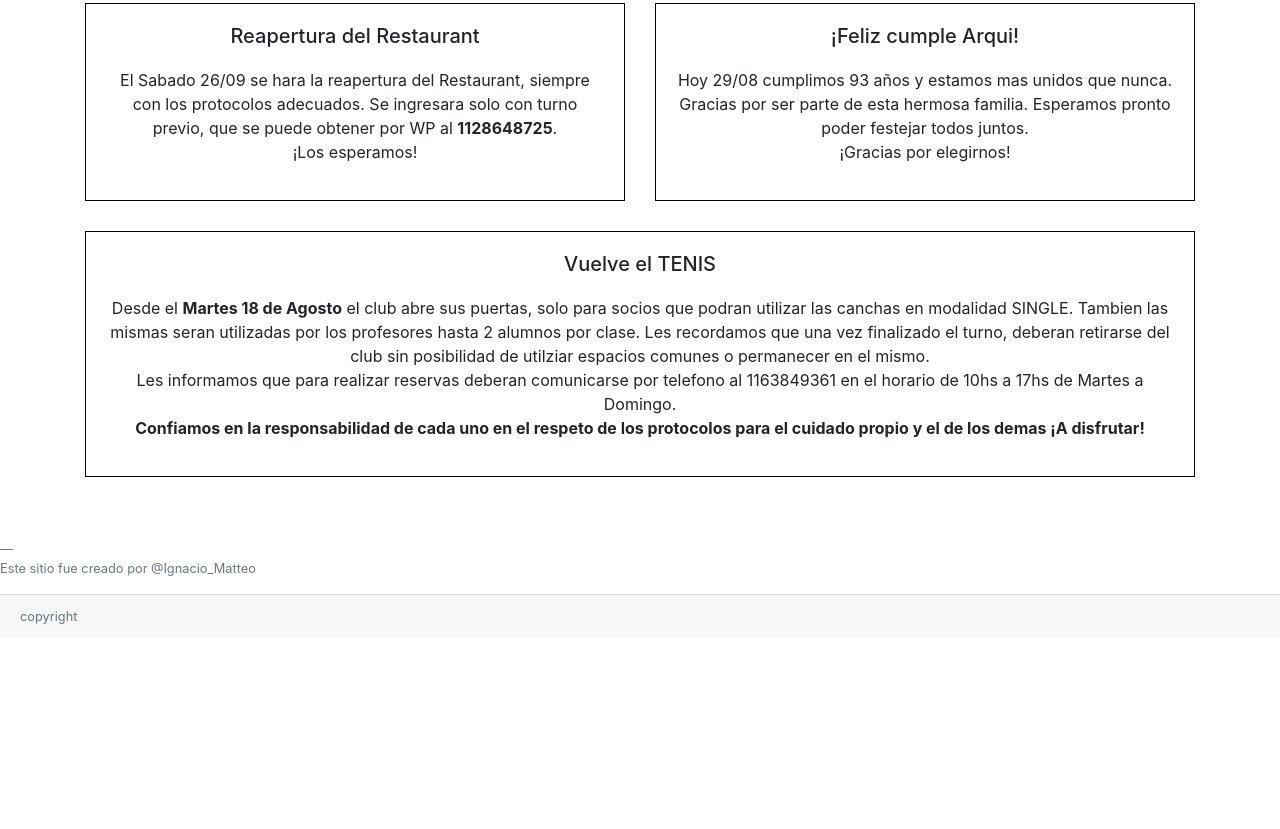
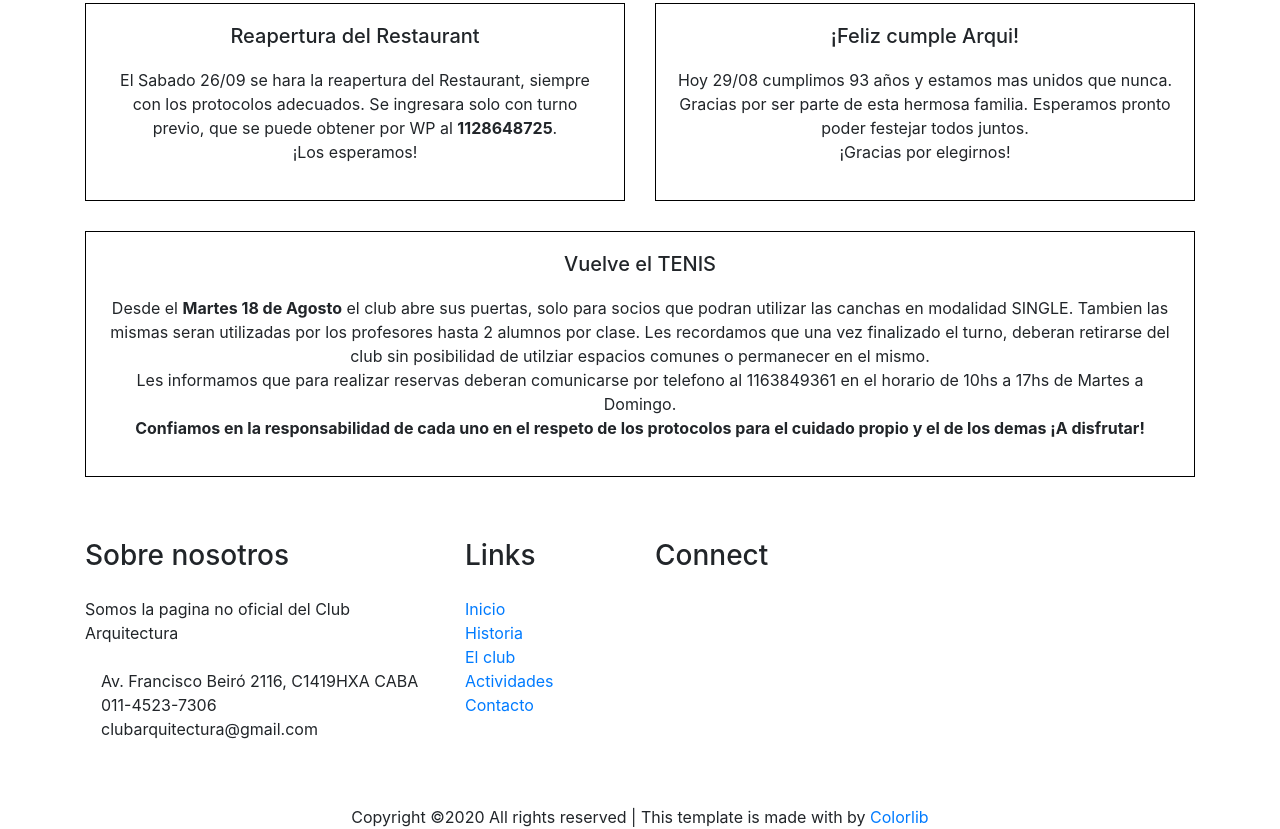
Before and after one commit to IgnacioMatteo/arquitectura-tpfinal, a plain HTML site: page index.html in a window 1280 px wide. Shown: the part 634-1463 px from the top of the page. Before the commit the page ends 1272 px from the top, so only its background shows below. Drawn offline with nearby package versions, Linux system fonts and the light colour scheme.

Commit message:
creacion del footer

```diff
--- a/index.html
+++ b/index.html
@@ -33,11 +33,7 @@
                             <a class="nav-link" href="actividades2.html">Actividades</a>
                         </li>
                         <li class="nav-item">
-<<<<<<< HEAD
-                            <a class="nav-link" href="contacto.html">Aranceles</a>
-=======
                             <a class="nav-link" href="contacto.html">Contacto</a>
->>>>>>> desarrollo
                         </li>
                     </ul>
                 </div>
@@ -116,12 +112,47 @@
                 </div>
             </section>
         </main>
-        <footer class="blockquote-footer">
-            <div>
-                <p>Este sitio fue creado por @Ignacio_Matteo</p>
+        <footer class="site-footer">
+            <div class="container">
+              <div class="row mb-5">
+                <div class="col-md-4">
+                  <h3 class="mb-4">Sobre nosotros</h3>
+                  <p class="mb-4">Somos la pagina no oficial del Club Arquitectura</p>
+                  <ul class="list-unstyled ">
+                    <li class="d-flex"><span class="mr-3"><span class="icon ion-ios-location"></span></span><span class="">Av. Francisco Beiró 2116, C1419HXA CABA</span></li>
+                    <li class="d-flex"><span class="mr-3"><span class="icon ion-ios-telephone"></span></span><span class="">011-4523-7306</span></li>
+                    <li class="d-flex"><span class="mr-3"><span class="icon ion-email"></span></span><span class="">clubarquitectura@gmail.com</span></li>
+                  </ul>
+                </div>
+                <div class="col-md-2">
+                  <h3 class="mb-4">Links</h3>
+                  <ul class="list-unstyled ">
+                    <li><a href="index.html">Inicio</a></li>
+                    <li><a href="historia.html">Historia</a></li>
+                    <li><a href="club.html">El club</a></li>
+                    <li><a href="actividades2.html">Actividades</a></li>
+                    <li><a href="contacto.html">Contacto</a></li>
+                  </ul>
+                </div>
+                <div class="col-md-3">
+                  <h3>Connect</h3>
+                  <p>
+                    <a href="#" class="p-2"><span class="fa fa-facebook"></span></a>
+                    <a href="#" class="p-2"><span class="fa fa-twitter"></span></a>
+                    <a href="#" class="p-2"><span class="fa fa-instagram"></span></a>
+                  </p>
+                </div>
+              </div>
+              <div class="row justify-content-center">
+                <div class="col-md-7 text-center">
+                  <!-- Link back to Colorlib can't be removed. Template is licensed under CC BY 3.0. -->
+        Copyright &copy;<script>document.write(new Date().getFullYear());</script> All rights reserved | This template is made with <i class="fa fa-heart-o" aria-hidden="true"></i> by <a href="https://colorlib.com" target="_blank">Colorlib</a>
+        <!-- Link back to Colorlib can't be removed. Template is licensed under CC BY 3.0. -->
+                </div>
+              </div>
             </div>
-            <div class="card-footer">copyright</div>
-        </footer>
+          </footer>
+          <!-- END footer -->
         <script src="https://code.jquery.com/jquery-3.2.1.slim.min.js" integrity="sha384-KJ3o2DKtIkvYIK3UENzmM7KCkRr/rE9/Qpg6aAZGJwFDMVNA/GpGFF93hXpG5KkN" crossorigin="anonymous"></script>
         <script src="https://cdnjs.cloudflare.com/ajax/libs/popper.js/1.11.0/umd/popper.min.js" integrity="sha384-b/U6ypiBEHpOf/4+1nzFpr53nxSS+GLCkfwBdFNTxtclqqenISfwAzpKaMNFNmj4" crossorigin="anonymous"></script>
         <script src="https://maxcdn.bootstrapcdn.com/bootstrap/4.0.0-beta/js/bootstrap.min.js" integrity="sha384-h0AbiXch4ZDo7tp9hKZ4TsHbi047NrKGLO3SEJAg45jXxnGIfYzk4Si90RDIqNm1" crossorigin="anonymous"></script>
```
